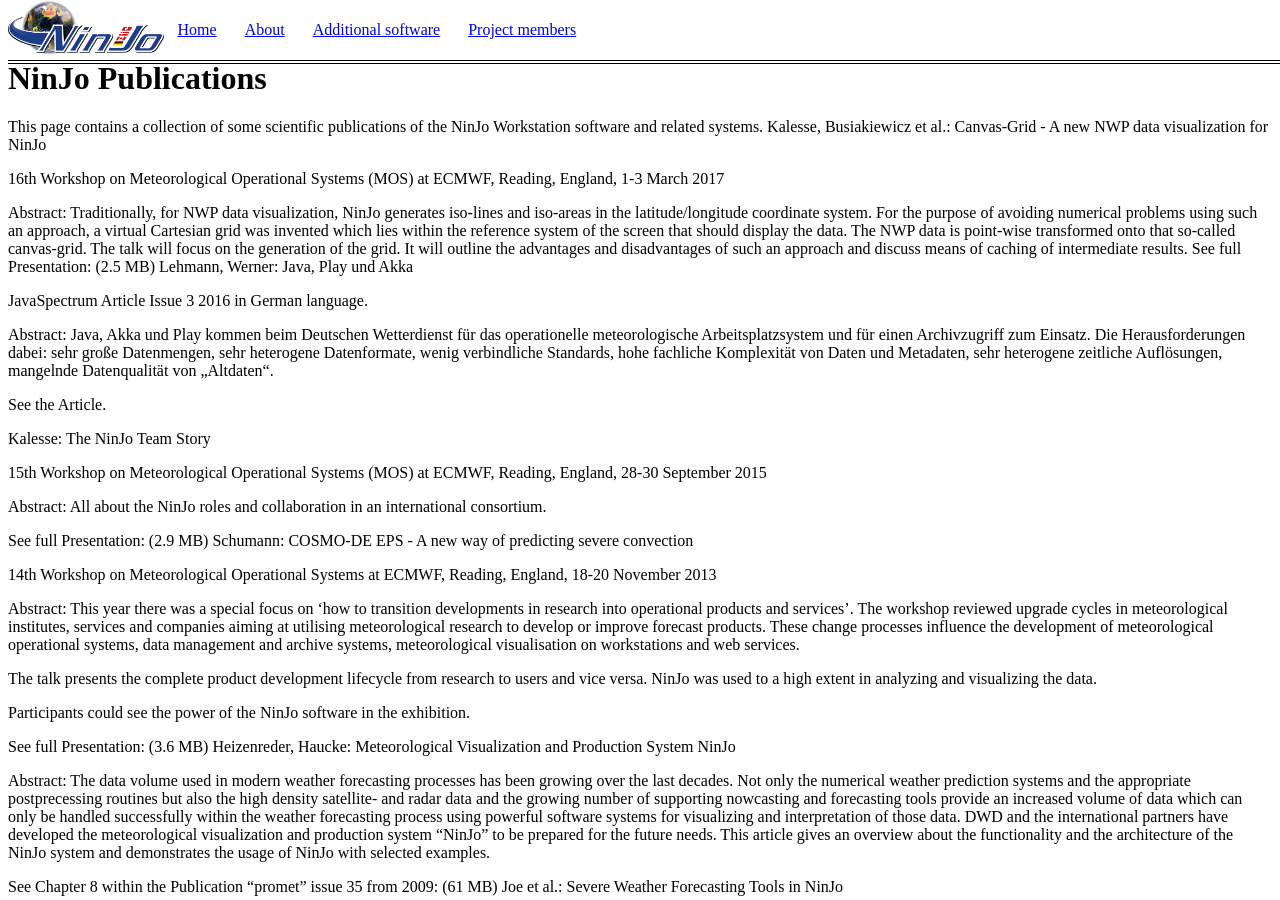
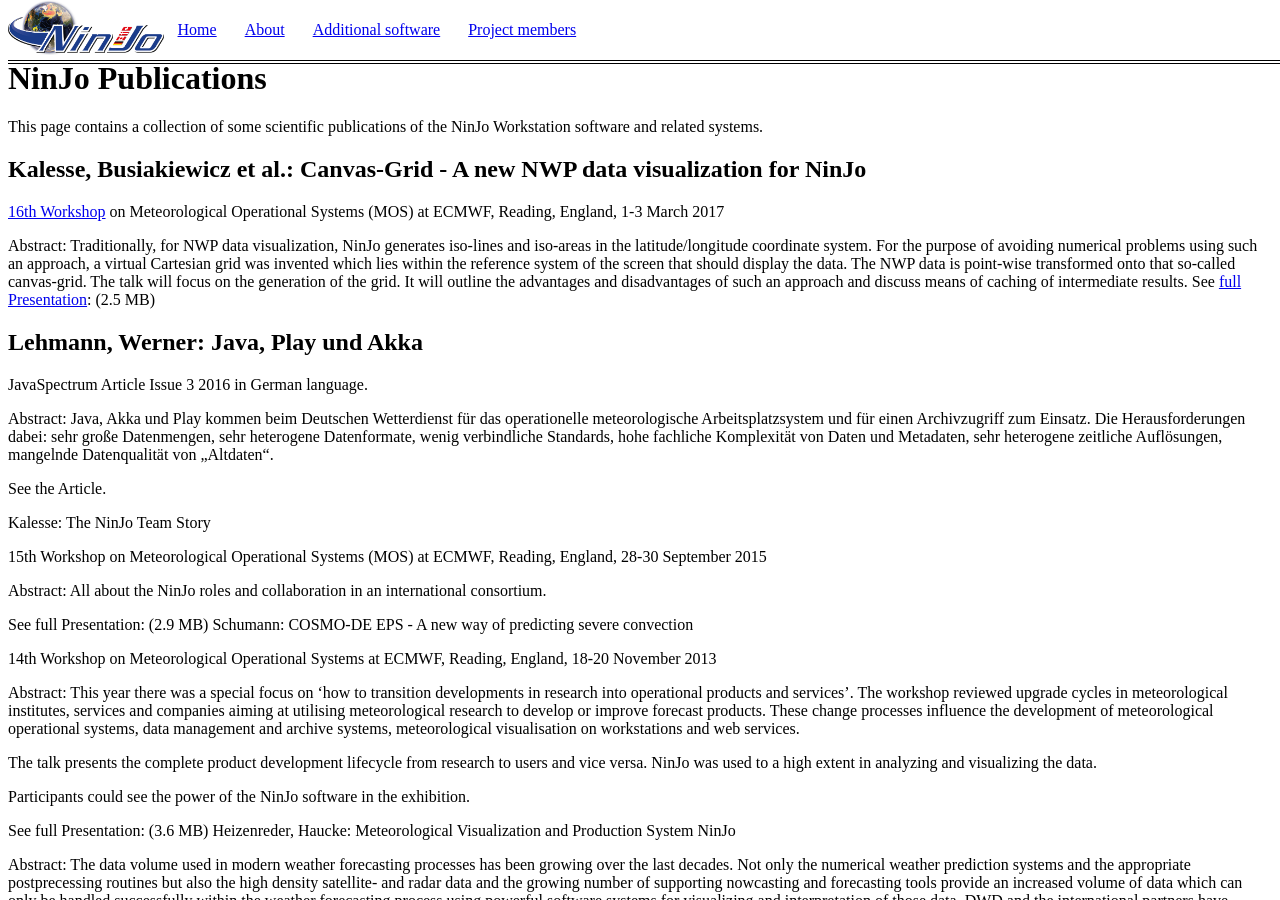
Before and after one commit to orlovale/NinJo_Workstation, a Jekyll site: the page built from publications.md, in a window 1280 px wide and 900 px high. Built offline with Jekyll 4.4.1, drawn with Linux system fonts in a browser that asks for light colours; our own code applies the rules of GitHub Pages for plain Markdown files; comment, search, counter and statistics services are not loaded; some of the changed lines change nothing that is shown.

Commit message:
Update publications.md

```diff
--- a/publications.md
+++ b/publications.md
@@ -7,13 +7,16 @@
 # NinJo Publications
 
 This page contains a collection of some scientific publications of the NinJo Workstation software and related systems.
-Kalesse, Busiakiewicz et al.: Canvas-Grid - A new NWP data visualization for NinJo
 
-16th Workshop on Meteorological Operational Systems (MOS) at ECMWF, Reading, England, 1-3 March 2017
+
+## Kalesse, Busiakiewicz et al.: Canvas-Grid - A new NWP data visualization for NinJo ##
+
+[16th Workshop](https://www.ecmwf.int/en/learning/workshops/open-data-week-at-ecmwf) on Meteorological Operational Systems (MOS) at ECMWF, Reading, England, 1-3 March 2017
 
 Abstract: Traditionally, for NWP data visualization, NinJo generates iso-lines and iso-areas in the latitude/longitude coordinate system. For the purpose of avoiding numerical problems using such an approach, a virtual Cartesian grid was invented which lies within the reference system of the screen that should display the data. The NWP data is point-wise transformed onto that so-called canvas-grid. The talk will focus on the generation of the grid. It will outline the advantages and disadvantages of such an approach and discuss means of caching of intermediate results.
-See full Presentation: (2.5 MB)
-Lehmann, Werner: Java, Play und Akka
+See <a href="p1.pdf">full Presentation</a>: (2.5 MB)
+
+## Lehmann, Werner: Java, Play und Akka ##
 
 JavaSpectrum Article Issue 3 2016 in German language.
 
```
